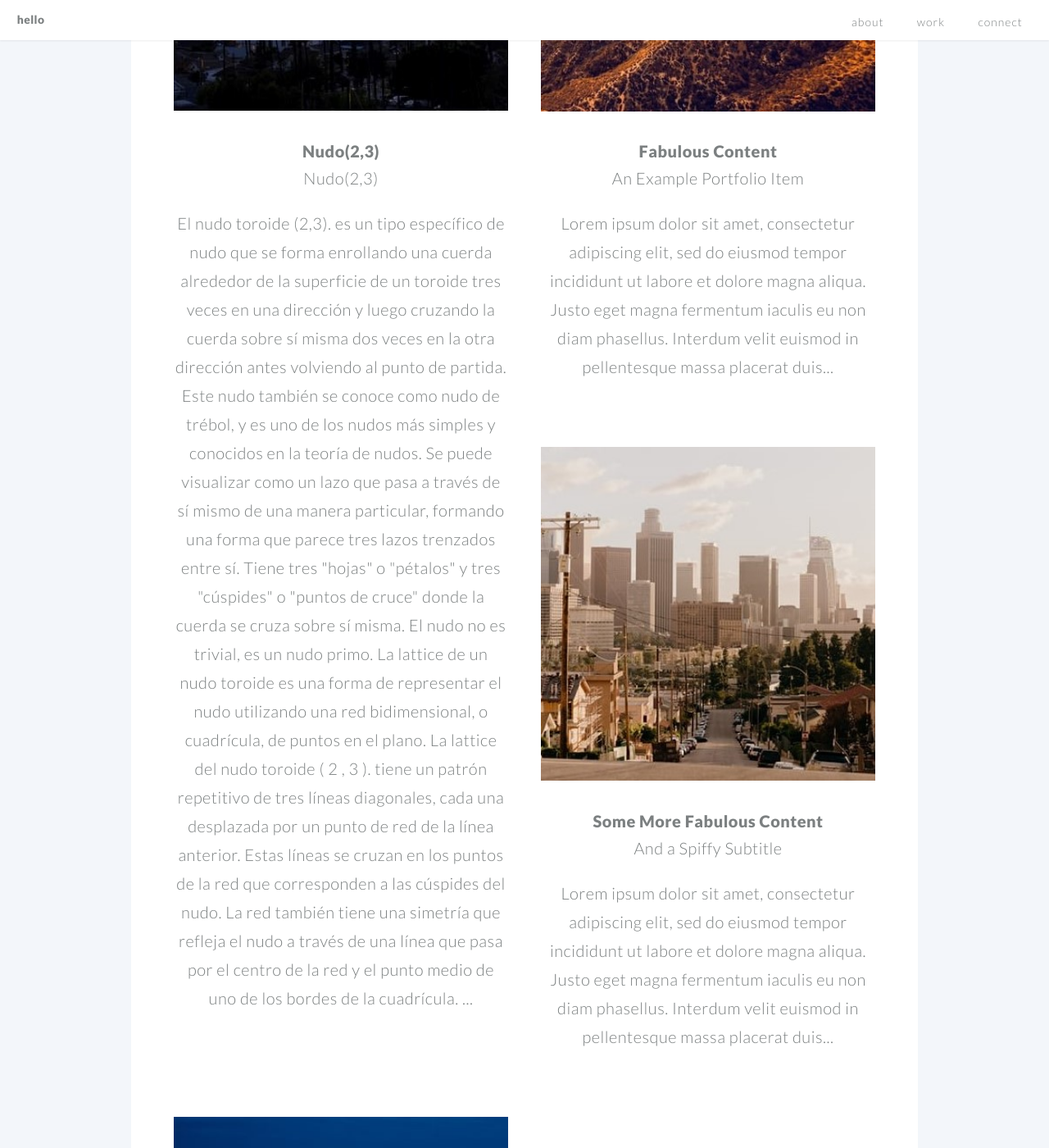
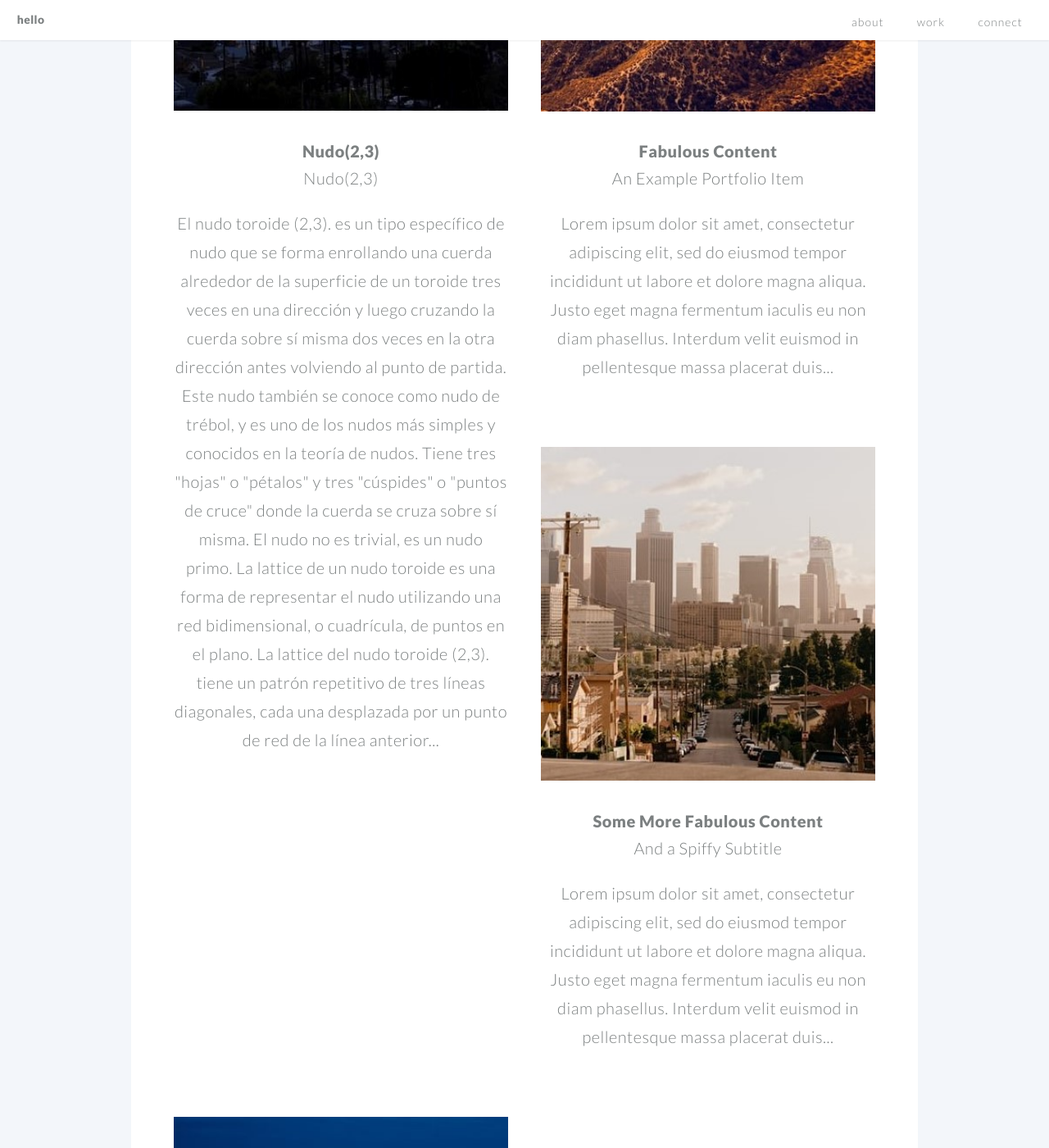
Before and after one commit to bestiario/bestiario.github.io, a Jekyll site: the page built from index.md, in a window 1280 px wide and 1400 px high, scrolled down 6916 px. Shown: the whole window at 82% size. Built offline with Jekyll 4.4.1, drawn with Linux system fonts in a browser that asks for light colours.

Commit message:
Update example9.html

```diff
--- a/_includes/example9.html
+++ b/_includes/example9.html
@@ -1,4 +1,4 @@
 <h1><a href="#">Nudo(2,3)</a></h1>
 <h2>Nudo(2,3)<h2>
-<p>El nudo toroide (2,3). es un tipo específico de nudo que se forma enrollando una cuerda alrededor de la superficie de un toroide tres veces en una dirección y luego cruzando la cuerda sobre sí misma dos veces en la otra dirección antes volviendo al punto de partida. Este nudo también se conoce como nudo de trébol, y es uno de los nudos más simples y conocidos en la teoría de nudos. Se puede visualizar como un lazo que pasa a través de sí mismo de una manera particular, formando una forma que parece tres lazos trenzados entre sí. Tiene tres "hojas" o "pétalos" y tres "cúspides" o "puntos de cruce" donde la cuerda se cruza sobre sí misma. El nudo no es trivial, es un nudo primo.
-La lattice de un nudo toroide es una forma de representar el nudo utilizando una red bidimensional, o cuadrícula, de puntos en el plano. La lattice del nudo toroide ( 2 , 3 ). tiene un patrón repetitivo de tres líneas diagonales, cada una desplazada por un punto de red de la línea anterior. Estas líneas se cruzan en los puntos de la red que corresponden a las cúspides del nudo. La red también tiene una simetría que refleja el nudo a través de una línea que pasa por el centro de la red y el punto medio de uno de los bordes de la cuadrícula. ...</p>
+<p>El nudo toroide (2,3). es un tipo específico de nudo que se forma enrollando una cuerda alrededor de la superficie de un toroide tres veces en una dirección y luego cruzando la cuerda sobre sí misma dos veces en la otra dirección antes volviendo al punto de partida. Este nudo también se conoce como nudo de trébol, y es uno de los nudos más simples y conocidos en la teoría de nudos. Tiene tres "hojas" o "pétalos" y tres "cúspides" o "puntos de cruce" donde la cuerda se cruza sobre sí misma. El nudo no es trivial, es un nudo primo.
+La lattice de un nudo toroide es una forma de representar el nudo utilizando una red bidimensional, o cuadrícula, de puntos en el plano. La lattice del nudo toroide (2,3). tiene un patrón repetitivo de tres líneas diagonales, cada una desplazada por un punto de red de la línea anterior...</p>
```
